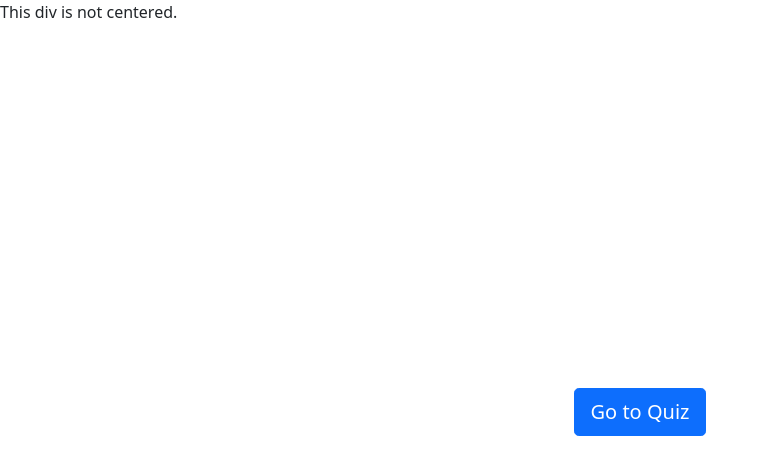
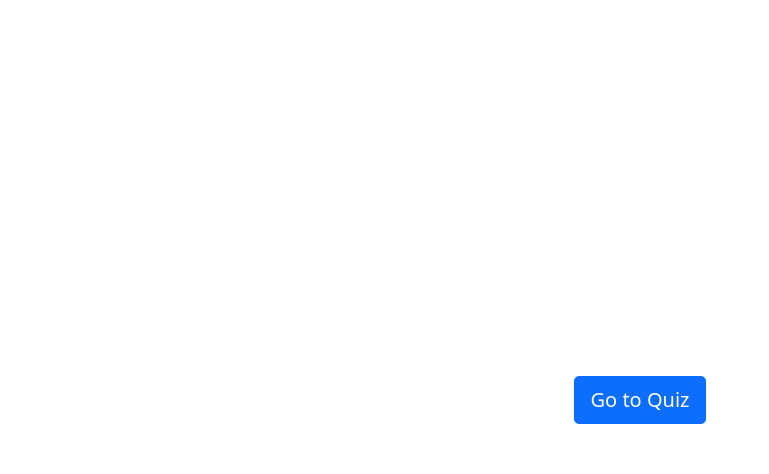
Before and after one commit to My-Proffesional-Portfolio/OpenQuiz, an Angular app in the folder open_quiz_client/quizApp/: page / in a window 1280 px wide. Shown: the top 474 px of the page, without its empty margins (0-769 px from the left). Built offline with nearby package versions, Linux system fonts and the light colour scheme.

Commit message:
Button go to quiz component

```diff
--- a/open_quiz_client/quizApp/src/app/app-routing.module.ts
+++ b/open_quiz_client/quizApp/src/app/app-routing.module.ts
@@ -1,7 +1,10 @@
 import { NgModule } from '@angular/core';
 import { RouterModule, Routes } from '@angular/router';
+import { QuizViewComponent } from './Components/quiz-view/quiz-view.component';
 
-const routes: Routes = [];
+const routes: Routes = [
+  { path: 'quiz', component: QuizViewComponent },
+];
 
 @NgModule({
   imports: [RouterModule.forRoot(routes)],
--- a/open_quiz_client/quizApp/src/app/app.component.html
+++ b/open_quiz_client/quizApp/src/app/app.component.html
@@ -1,13 +1,19 @@
 
 
+ <div *ngIf="buttonNotPressed" class="d-flex flex-column min-vh-100 min-vw-100">
+  <div class="d-flex flex-grow-1 justify-content-center align-items-center">
+    <button type="button" class="btn btn-primary btn-lg" (click)="gotoHome()">Go to Quiz</button>
+  </div>
+</div>
+
+ <div class="container">
+
+  <router-outlet></router-outlet>
 
 
-  <div class="d-flex flex-column min-vh-100 min-vw-100">
-    <div>This div is not centered.</div>
-    <div class="d-flex flex-grow-1 justify-content-center align-items-center">
-      <button type="button" class="btn btn-primary btn-lg">Go to Quiz</button>
-    </div>
-  </div>
+</div>
+
+  <!-- <app-quiz-view></app-quiz-view> -->
 
 
 <!-- FOR BOOTSTRAP 4  -->
--- a/open_quiz_client/quizApp/src/app/app.component.ts
+++ b/open_quiz_client/quizApp/src/app/app.component.ts
@@ -1,10 +1,21 @@
 import { Component } from '@angular/core';
+import { Router } from '@angular/router';
 
 @Component({
   selector: 'app-root',
   templateUrl: './app.component.html',
   styleUrls: ['./app.component.css']
 })
+
+
 export class AppComponent {
   title = 'quizApp';
+  buttonNotPressed = true
+
+  constructor(private router: Router) {}
+
+    gotoHome(){
+      this.buttonNotPressed = false
+        this.router.navigate(['/quiz']);  // define your component where you want to go
+    }
 }
```
